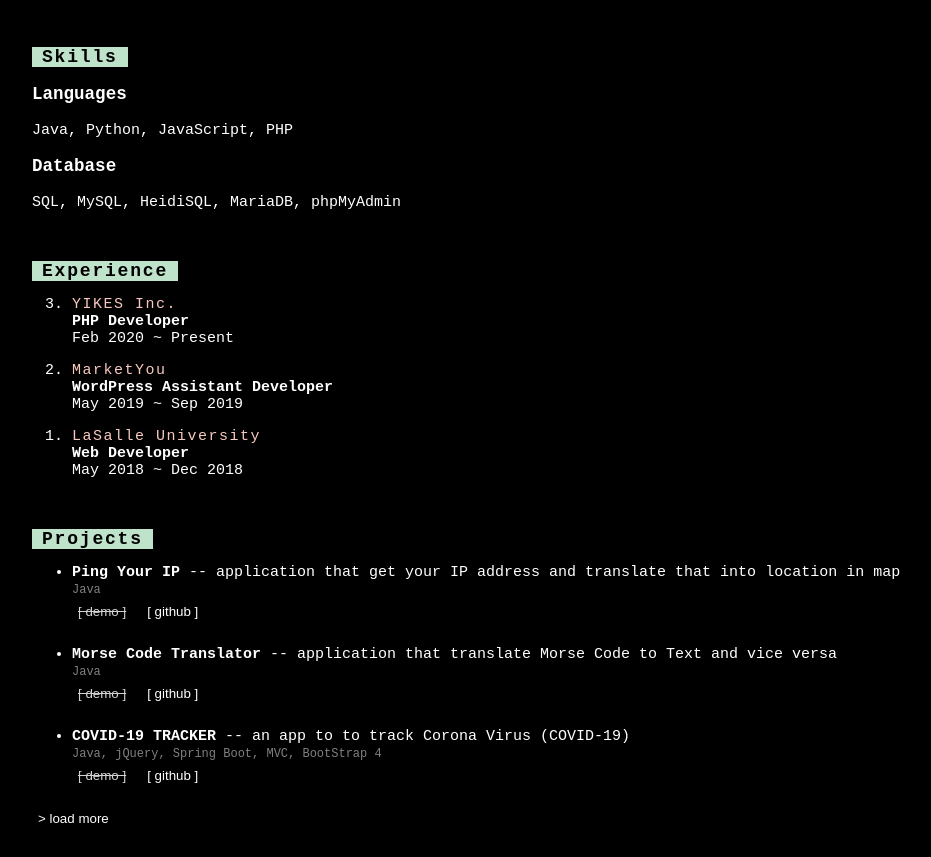
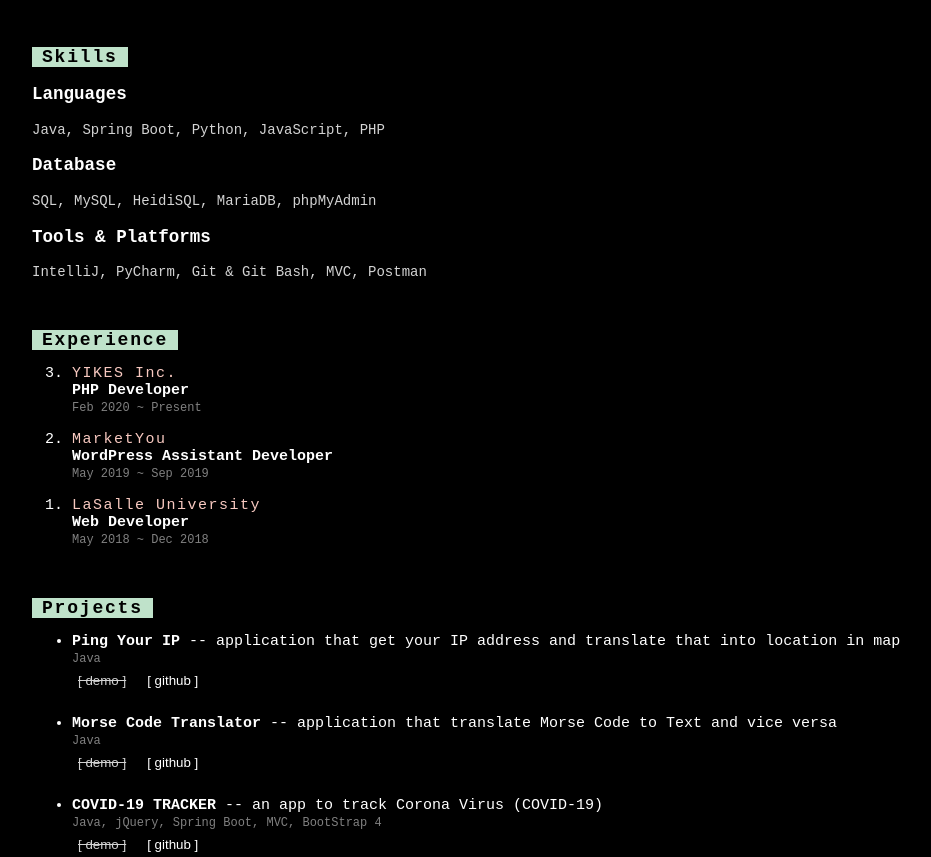
Before and after one commit to chrv81/chrisvo3, a plain HTML site: page index.html in a window 1280 px wide. Shown: the part 494-1351 px from the top of the page, without its empty margins (128-1059 px from the left). Drawn offline with nearby package versions, Linux system fonts and the light colour scheme.

Commit message:
fixed typo and grammar

```diff
--- a/css/style.css
+++ b/css/style.css
@@ -50,6 +50,11 @@ h1 {
     font-size: 18px;
     background-color: #bfe2ca;
     margin-top: 50px;
+}
+
+.skill {
+    font-size: 14px;
+    color: lightgray;
 }
 
 .mini-title {
--- a/index.html
+++ b/index.html
@@ -19,7 +19,7 @@
         <a href="../resources/chrisvo-resume.pdf" target="_blank" title="pdf resume">[pdf]</a>
         <a href="../resources/chrisvo-resume.docx" target="_blank" title="word resume">[docx]</a>
     </h1>
-    <p style="color:gray; font-size: 12px;" >Last Update: 10th June, 2020</p>
+    <p style="color:gray; font-size: 12px;" >Last Update: 27th Octorber, 2020</p>
 
     <h1 class="section">About Me</h1>
     <ul id="update">
@@ -47,10 +47,13 @@
 
     <h1 class="section">Skills</h1>
     <h3>Languages</h3>
-    <p>Java, Python, JavaScript, PHP</p>
+    <p class="skill">Java, Spring Boot, Python, JavaScript, PHP</p>
 
     <h3>Database</h3>
-    <p>SQL, MySQL, HeidiSQL, MariaDB, phpMyAdmin</p>
+    <p class="skill">SQL, MySQL, HeidiSQL, MariaDB, phpMyAdmin</p>
+
+    <h3>Tools & Platforms</h3>
+    <p class="skill">IntelliJ, PyCharm, Git & Git Bash, MVC, Postman</p>
 
     <h1 class="section">Experience</h1>
     <ol reversed>
@@ -58,21 +61,21 @@
             <p>
                 <a href="https://www.yikesinc.com/" target="_blank" title="direct to yikesinc.com">YIKES Inc.</a> <br />
                 <strong>PHP Developer</strong> <br />
-                Feb 2020 ~ Present
+                <span>Feb 2020 ~ Present</span>
             </p>
         </li>
         <li>
             <p>
                 <a href="http://marketyou.co/" target="_blank" title="direct to MarketYou.co">MarketYou</a> <br />
                 <strong>WordPress Assistant Developer</strong> <br />
-                May 2019 ~ Sep 2019
+                <span>May 2019 ~ Sep 2019</span>
             </p>
         </li>
         <li>
             <p>
                 <a href="https://www.lasalle.edu/" target="_blank" title="direct to LaSalle.edu">LaSalle University</a> <br />
                 <strong>Web Developer</strong><br />
-                May 2018 ~ Dec 2018
+                <span>May 2018 ~ Dec 2018</span>
             </p>
         </li>
     </ol>
@@ -97,7 +100,7 @@
             </div>
         </li>
         <li>
-            <strong>COVID-19 TRACKER</strong> -- an app to to track Corona Virus (COVID-19)<br />
+            <strong>COVID-19 TRACKER</strong> -- an app to track Corona Virus (COVID-19)<br />
             <span>Java, jQuery, Spring Boot, MVC, BootStrap 4</span><br />
             <div class="btn-group">
                 <input class="btn hidden" type="button" value="[ demo ]" title="demo unavailable" />
```
